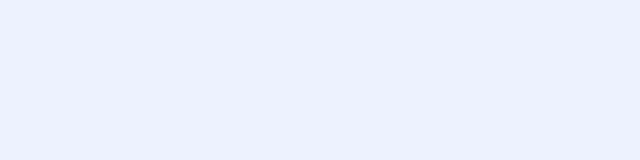
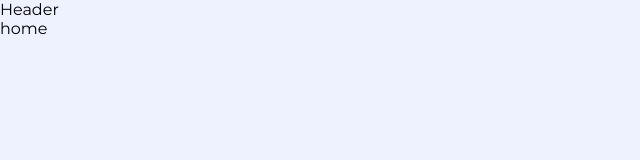
Before and after one commit to Leen-odeh3/My-portfolio, a React (Vite) app: page / in a window 1280 px wide. Shown: the top 160 px of the page, without its empty margins (0-640 px from the left). Built offline with nearby package versions, Linux system fonts and the light colour scheme.

Commit message:
Config all files

```diff
--- a/package.json
+++ b/package.json
@@ -18,6 +18,7 @@
     "@mui/styled-engine-sc": "^6.0.0-alpha.7",
     "react": "^18.2.0",
     "react-dom": "^18.2.0",
+    "react-router-dom": "^6.20.1",
     "styled-components": "^6.1.1"
   },
   "devDependencies": {
--- a/src/App.tsx
+++ b/src/App.tsx
@@ -1,13 +1,10 @@
-
-
+import Routing from "./Routing";
 function App() {
-
-
   return (
     <>
-
+      <Routing />
     </>
-  )
+  );
 }
 
-export default App
+export default App;
--- /dev/null
+++ b/src/Component/Header.tsx
@@ -0,0 +1,11 @@
+
+
+const Header = () => {
+  return (
+    <div>
+    Header
+    </div>
+  )
+}
+
+export default Header
--- /dev/null
+++ b/src/Pages/Home.tsx
@@ -0,0 +1,10 @@
+
+const Home = () => {
+  return (
+    <div>
+    home
+    </div>
+  )
+}
+
+export default Home
--- /dev/null
+++ b/src/Routing/index.tsx
@@ -0,0 +1,18 @@
+import { BrowserRouter, Routes, Route } from "react-router-dom";
+import { Header, Home } from "../utils/Path";
+import { Box } from "@mui/material";
+
+const index = () => {
+  return (
+    <BrowserRouter>
+      <Box>
+        <Header />
+        <Routes>
+          <Route path="/" element={<Home />} />
+        </Routes>
+      </Box>
+    </BrowserRouter>
+  );
+};
+
+export default index;
--- /dev/null
+++ b/src/utils/Path.ts
@@ -0,0 +1,2 @@
+export  {default as Header} from '../Component/Header';
+export  {default as Home} from '../Pages/Home';
```
Also changed, not shown: src/index.css (line endings or trailing spaces), 1 other file (tests, documents, lock files or other folders).
